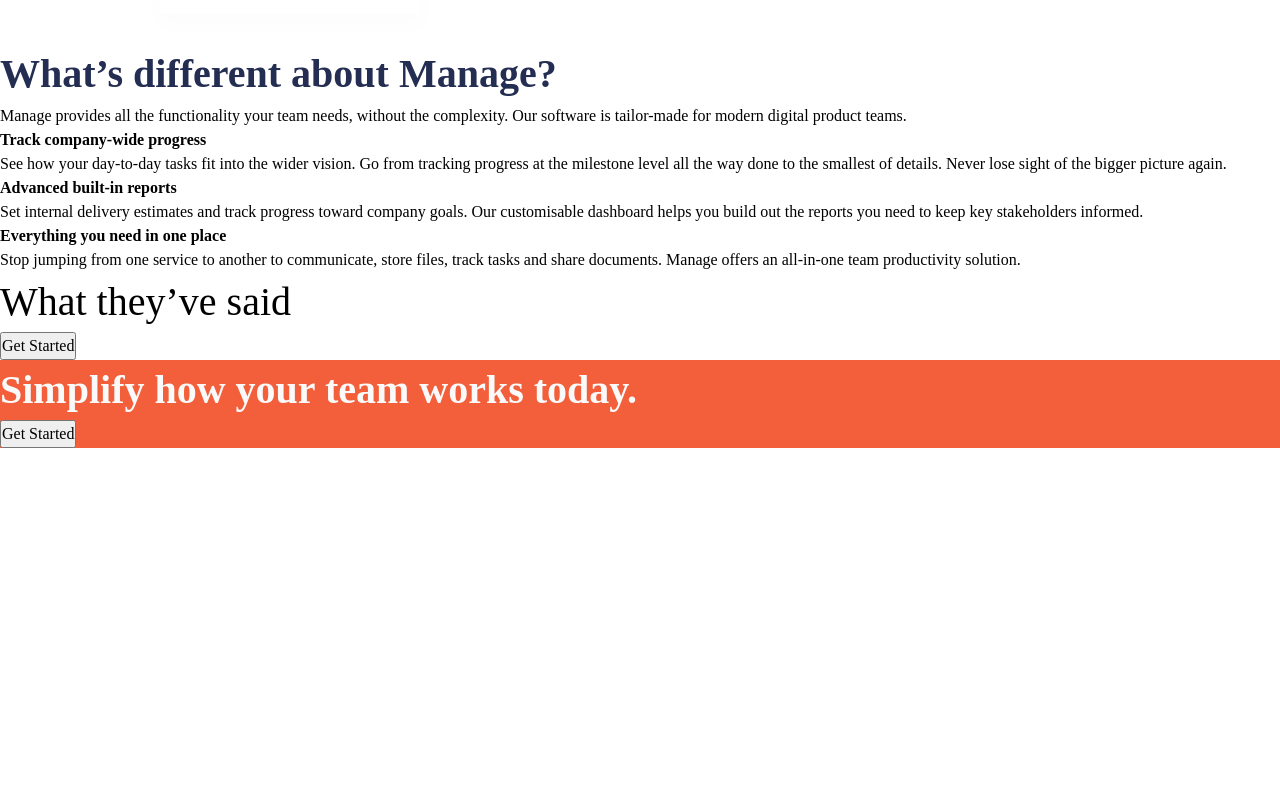
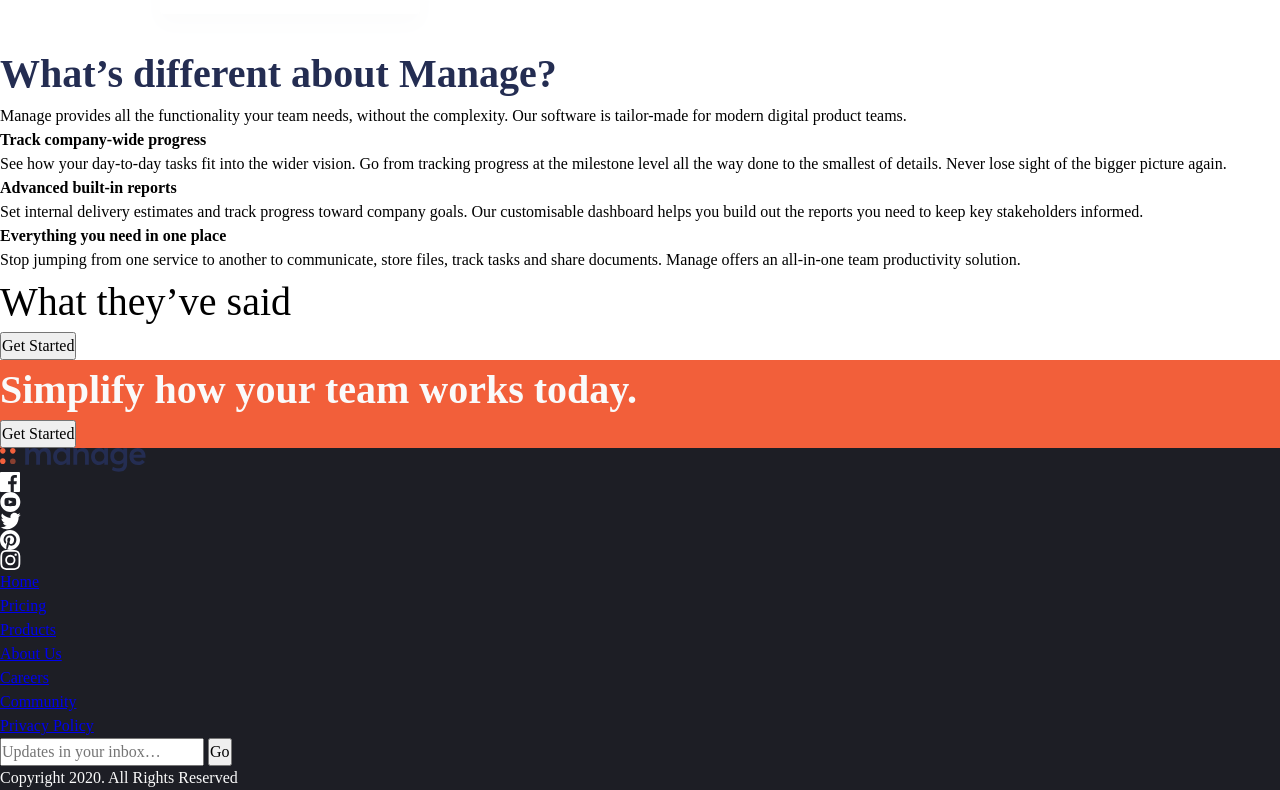
Before and after one commit to DorKatzir/manage-landing-page, a website built with Vite: page index.html in a window 1280 px wide. Shown: the part 789-1579 px from the top of the page. Before the commit the page ends 1237 px from the top, so only its background shows below. Built offline with nearby package versions, Linux system fonts and the light colour scheme.

Commit message:
Creating Footer section

```diff
--- a/index.html
+++ b/index.html
@@ -18,7 +18,7 @@
       <div class="container">
         <a href="#"><img src="./images/logo.svg" alt="Manage logo"></a>
         <nav class="primary-navigation">
-          <ul role="list" class="nav-list">
+          <ul role="list" aria-label="Primary" class="nav-list">
             <li><a href="#">Pricing</a></li>
             <li><a href="#">Product</a></li>
             <li><a href="#">About Us</a></li>
@@ -126,9 +126,46 @@
       </section>
     </main>
 
+    <footer class="bg-very-dark-blue text-white">
+      <div class="container">
+        <div class="even-columns">
 
+          <div>
+            <a href="#"><img src="./images/logo.svg" alt="Manage logo"></a>
+            <ul role="list" aria-label="social links">
+              <li><a aria-label="facebook" href="#"><img src="./images/icon-facebook.svg"></a></li>
+              <li><a aria-label="youtube" href="#"><img src="./images/icon-youtube.svg"></a></li>
+              <li><a aria-label="twitter" href="#"><img src="./images/icon-twitter.svg"></a></li>
+              <li><a aria-label="pinterest" href="#"><img src="./images/icon-pinterest.svg"></a></li>
+              <li><a aria-label="instagram" href="#"><img src="./images/icon-instagram.svg"></a></li>
+            </ul>
+          </div>
 
+          <div>
+            <nav class="footer-nav">
+              <ul aria-label="Footer" role="list">
+                <li><a href="#">Home</a></li>
+                <li><a href="#">Pricing</a></li>
+                <li><a href="#">Products</a></li>
+                <li><a href="#">About Us</a></li>
+                <li><a href="#">Careers</a></li>
+                <li><a href="#">Community</a></li>
+                <li><a href="#">Privacy Policy</a></li>
+              </ul>
+            </nav>
+          </div>
 
+          <div>
+            <form action="">
+              <input type="email" placeholder="Updates in your inbox…">
+              <button class="button">Go</button>
+            </form>
+            <p>Copyright 2020. All Rights Reserved</p>
+          </div>
+
+        </div>
+      </div>
+    </footer>
 
 
     <script type="module" src="/main.js"></script>
--- a/style.css
+++ b/style.css
@@ -144,6 +144,10 @@
   color: var(--Dark-Blue);
 }
 
+.bg-very-dark-blue{
+  background-color: var(--Very-Dark-Blue);
+}
+
 .bg-red{
   background-color: var(--Bright-Red);
 }
```
